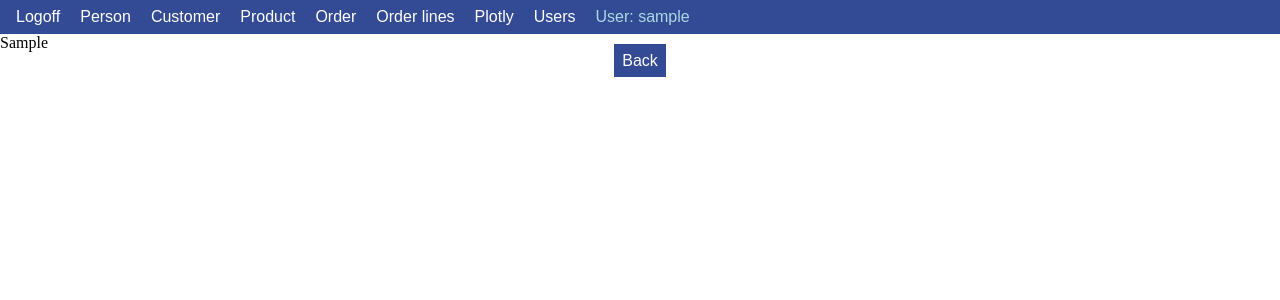
After one commit to joao18oli/g14_project, a Flask app: template templates/plotly.html in a window 1280 px wide. The commit adds this page. Shown: the top 300 px of the page. Run offline with Flask 3, Linux system fonts and the light colour scheme; the template is opened without the code that fills it: most values are stand-ins (such as "Sample title", 1, 10 or a date in 2020).

Commit message:
alteracao joao1

```diff
--- a/app.py
+++ b/app.py
@@ -9,6 +9,7 @@ from classes.userlogin import Userlogin
 from subs.apps_person import apps_person
 from subs.apps_gform import apps_gform
 from subs.apps_subform import apps_subform
+from subs.apps_plotly import apps_plotly
 from subs.apps_userlogin import apps_userlogin
 
 app = Flask(__name__)
@@ -48,6 +49,9 @@ def gform(cname):
 @app.route("/subform/<cname>", methods=["post","get"])
 def subform(cname):
     return apps_subform(cname)
+@app.route("/plotly", methods=["post","get"])
+def plotly():
+    return apps_plotly()
 @app.route("/Userlogin", methods=["post","get"])
 def userlogin():
     return apps_userlogin()
--- a/datafile.py
+++ b/datafile.py
@@ -1,7 +1,2 @@
-# -*- coding: utf-8 -*-
-"""
-Created on Thu Jan 18 18:17:14 2024
 
-@author: acbrito
-"""
 filename = 'data/'
--- a/templates/base.html
+++ b/templates/base.html
@@ -19,6 +19,7 @@
                     <li><a class="button" href="/gform/Product">Product</a></li>
                     <li><a class="button" href="/gform/CustomerOrder">Order</a></li>
                     <li><a class="button" href="/subform/CustomerOrder_OrderProduct?option=''">Order lines</a></li>
+                    <li><a class="button" href="/plotly">Plotly</a></li>
                     <li><a class="button" href="/Userlogin">Users</a></li>
                     <li><a class="button" style="color:lightblue">User: {{ulogin}}</a></li>
                 {% endif %}
--- /dev/null
+++ b/templates/plotly.html
@@ -0,0 +1,13 @@
+{% extends 'base.html' %}
+
+{% block title %}
+    <link rel="stylesheet" href="{{ url_for('static', filename='css/main.css')}}">
+{% endblock %}
+
+{% block content %}
+    {{ plot_div | safe }}
+    <br>
+    <div style="text-align: center;">
+        <a class="button" href="/">Back</a>
+    </div>
+{% endblock %}
```
Also changed, not shown: subs/apps_plotly.py (added, +28 -0 lines), .spyproject/config/workspace.ini, 1 other file.
